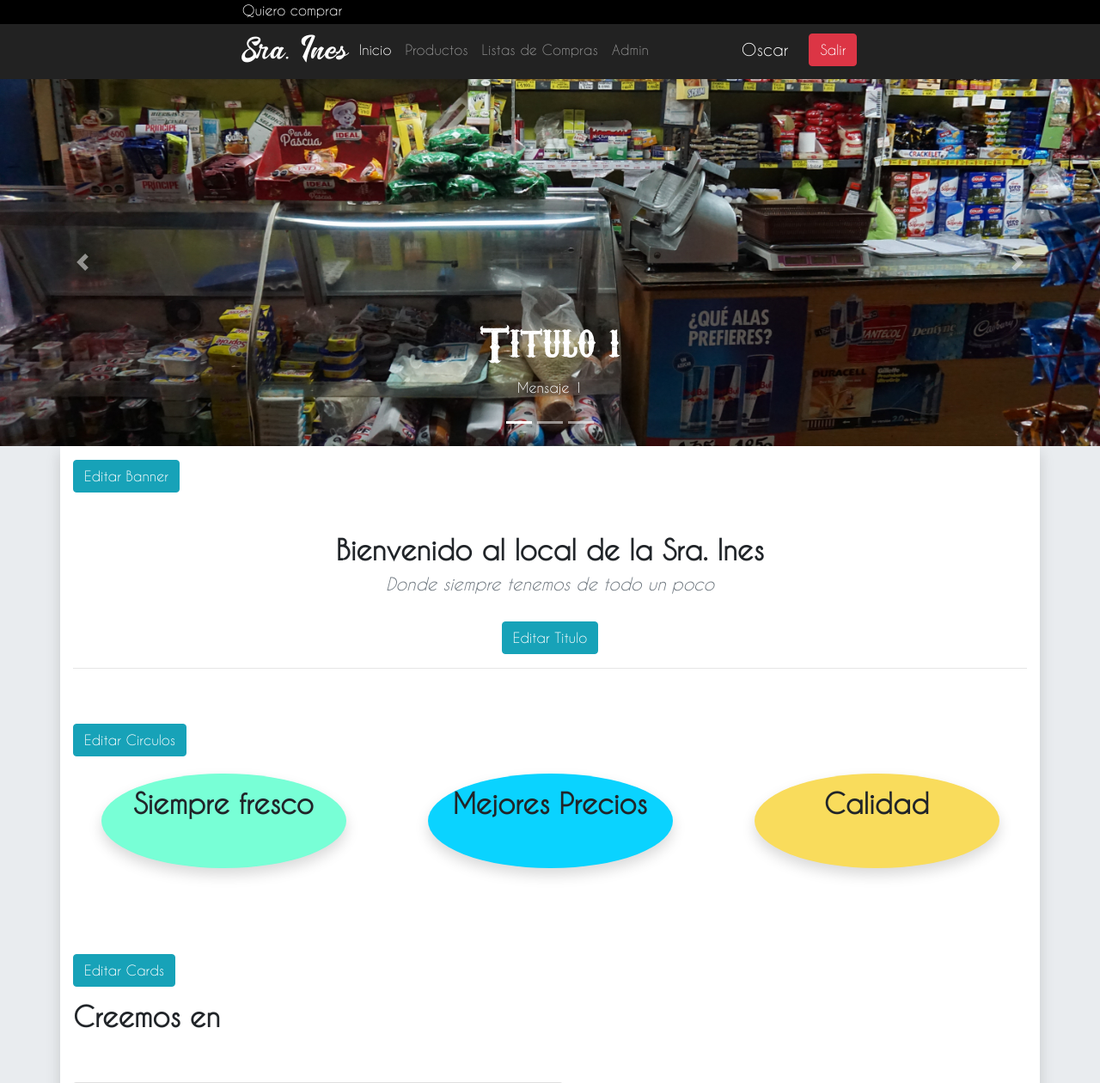
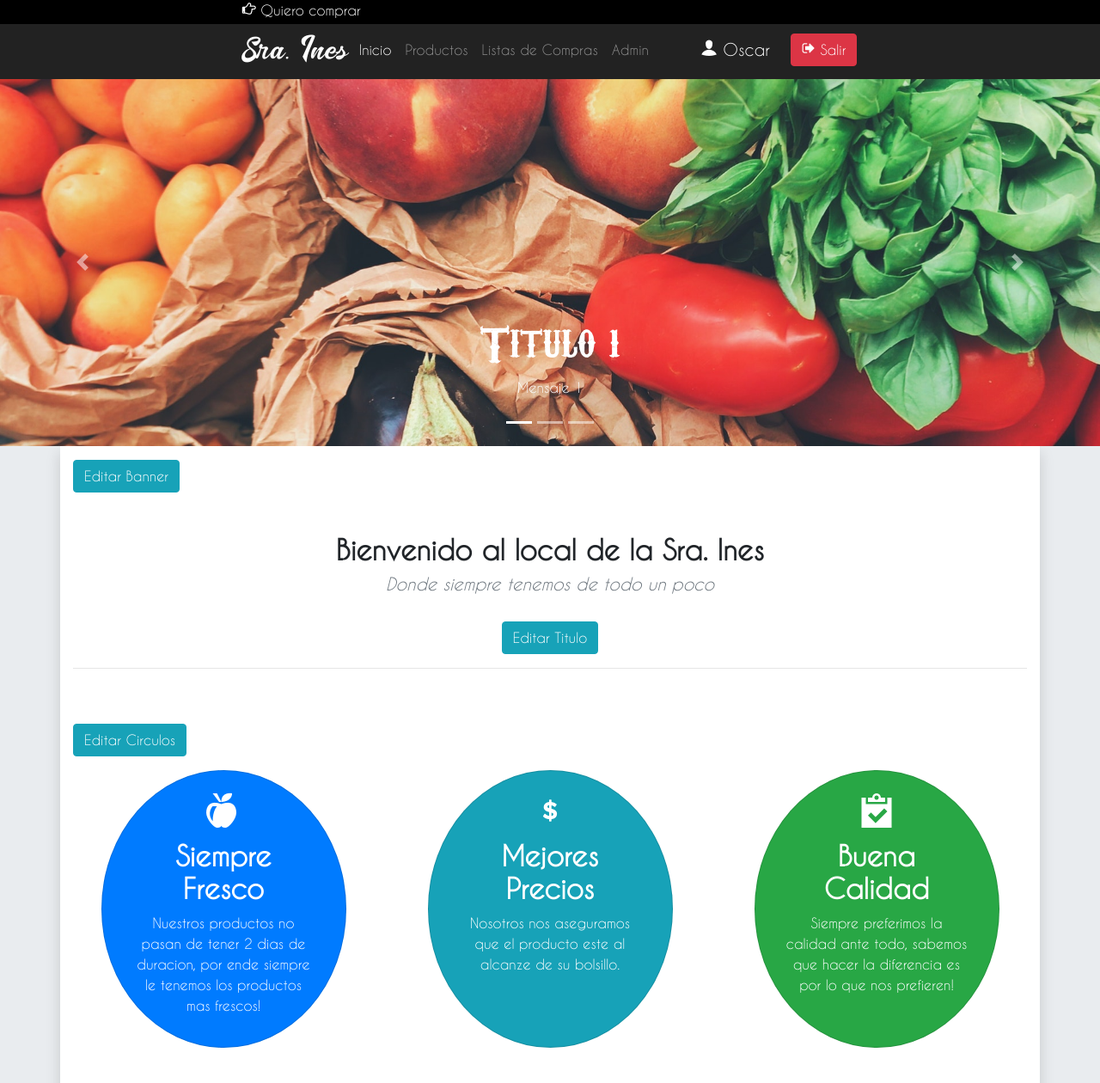
Before and after one commit to oscar8232003/Proyecto_negocio, a Django app: page / in a window 1280 px wide. Shown: the top 1260 px of the page at 86% size. Run offline with Django 3.2, Linux system fonts and the light colour scheme; a user stored in the database is signed in; data comes from the database, SQL or seed files in the repository; both versions use the stored data as it was after the commit; some libraries are stand-ins or nearby versions.

Commit message:
cambiando a imagenes mas livianas y iconos descargados

```diff
--- /dev/null
+++ b/negocio/core/static/core/css/iconos.css
@@ -0,0 +1,118 @@
+@charset "UTF-8";
+
+@font-face {
+  font-family: "css";
+  src:url("fonts/css.eot");
+  src:url("fonts/css.eot?#iefix") format("embedded-opentype"),
+    url("fonts/css.woff") format("woff"),
+    url("fonts/css.ttf") format("truetype"),
+    url("fonts/css.svg#css") format("svg");
+  font-weight: normal;
+  font-style: normal;
+
+}
+
+[data-icon]:before {
+  font-family: "css" !important;
+  content: attr(data-icon);
+  font-style: normal !important;
+  font-weight: normal !important;
+  font-variant: normal !important;
+  text-transform: none !important;
+  speak: none;
+  line-height: 1;
+  -webkit-font-smoothing: antialiased;
+  -moz-osx-font-smoothing: grayscale;
+}
+
+[class^="icon-"]:before,
+[class*=" icon-"]:before {
+  font-family: "css" !important;
+  font-style: normal !important;
+  font-weight: normal !important;
+  font-variant: normal !important;
+  text-transform: none !important;
+  speak: none;
+  line-height: 1;
+  -webkit-font-smoothing: antialiased;
+  -moz-osx-font-smoothing: grayscale;
+}
+
+.icon-phone:before {
+  content: "\61";
+}
+.icon-search:before {
+  content: "\66";
+}
+.icon-map-marker:before {
+  content: "\68";
+}
+.icon-facebook-official:before {
+  content: "\6a";
+}
+.icon-instagram:before {
+  content: "\6b";
+}
+.icon-twitter:before {
+  content: "\6c";
+}
+.icon-twitch:before {
+  content: "\6d";
+}
+.icon-social-youtube:before {
+  content: "\6e";
+}
+.icon-user:before {
+  content: "\62";
+}
+.icon-envelope:before {
+  content: "\63";
+}
+.icon-lock:before {
+  content: "\64";
+}
+.icon-arrow-circle-right:before {
+  content: "\65";
+}
+.icon-hand-o-right:before {
+  content: "\67";
+}
+.icon-male:before {
+  content: "\69";
+}
+.icon-dollar:before {
+  content: "\6f";
+}
+.icon-user-1:before {
+  content: "\70";
+}
+.icon-question-circle:before {
+  content: "\71";
+}
+.icon-user-2:before {
+  content: "\72";
+}
+.icon-sign-out:before {
+  content: "\73";
+}
+.icon-trash-b:before {
+  content: "\74";
+}
+.icon-pencil:before {
+  content: "\75";
+}
+.icon-plus-square:before {
+  content: "\76";
+}
+.icon-eye:before {
+  content: "\77";
+}
+.icon-arrow-left:before {
+  content: "\78";
+}
+.icon-apple:before {
+  content: "\79";
+}
+.icon-check-clipboard-1:before {
+  content: "\7a";
+}
--- a/negocio/core/templates/core/base.html
+++ b/negocio/core/templates/core/base.html
@@ -20,12 +20,15 @@
 
 	<!--ICONO-->
 	<link rel="shortcut icon" href="/media/core/ico.ico" />
+
 	<!--BOOTSTRAP 4-->
 	<link rel="stylesheet" href="{% static 'core/css/bootstrap.css' %}">
+
 	<!--MIS ESTILOS BASE-->
 	<link rel="stylesheet" href="{% static 'core/css/estilos_base.css' %}">
+
 	<!--ICONOS-->
-	<link href="https://file.myfontastic.com/c6bMe6q2EX423WrAAL4UwC/icons.css" rel="stylesheet">
+	<link rel="stylesheet" href="{%static 'core/css/iconos.css'%}">
 
 	<!--LIGHTBOX-->
 	<link rel="stylesheet" href="{% static 'core/css/lightbox.css' %}">
@@ -64,17 +67,6 @@
 	<meta property="og:locale" content="es_CH">
 
 
-	<!--=====================================
-	Marcado para DATOS ESTRUCTURADOS GOOGLE
-	======================================
-
-	<meta itemprop="name" content="<?php echo $cabeceras['titulo'];?>">
-	<meta itemprop="url" content="<?php echo $url.$cabeceras['ruta'];?>">
-	<meta itemprop="description" content="<?php echo $cabeceras['descripcion'];?>">
-	<meta itemprop="image" content="<?php echo $servidor.$cabeceras['portada'];?>">
-	<title><?php echo  $cabeceras['titulo']; ?></title>
-
-	-->
 </head>
 <body>
 	<div class="loader"></div>
--- a/negocio/core/templates/core/index.html
+++ b/negocio/core/templates/core/index.html
@@ -51,32 +51,49 @@
 
             <!--SECCION DE LOS CIRCULOS-->
             {%if Circulos is not None%}
-            <div class="d-none d-lg-block col-lg-4 col-xl-3 cuadros bc-verde text-center shadow p-3 m-lg-1">
-                <span class="icono" data-icon="y"><h2><strong>{{Circulos.circulo1_titulo}}</strong></h2></span>
+
+            <div class="d-none d-lg-block col-lg-4 col-xl-3 card text-white bg-primary text-center cuadros">
+              <div class="card-body">
+                <span class="icono card-title" data-icon="y"><h2><strong>{{Circulos.circulo1_titulo}}</strong></h2></span>
                 {{Circulos.circulo1_contenido|safe}}
+              </div>
             </div>
-            <div class="d-none d-lg-block col-lg-4 col-xl-3 cuadros bc-celeste text-center shadow p-3 m-lg-1">
-                <span class="icono" data-icon="o"><h2><strong>{{Circulos.circulo2_titulo}}</strong></h2></span>
+
+            <div class="d-none d-lg-block col-lg-4 col-xl-3 card text-white bg-info text-center cuadros">
+              <div class="card-body">
+                <span class="icono card-title" data-icon="o"><h2><strong>{{Circulos.circulo2_titulo}}</strong></h2></span>
                 {{Circulos.circulo2_contenido|safe}}
+              </div>
             </div>
-            <div class="d-none d-lg-block col-lg-4 col-xl-3 cuadros bc-amarillo text-center shadow p-3 m-lg-1">
-                <span class="icono" data-icon="z"><h2><strong>{{Circulos.circulo3_titulo}}</strong></h2></span>
+
+            <div class="d-none d-lg-block col-lg-4 col-xl-3 card text-white bg-success text-center cuadros">
+              <div class="card-body">
+                <span class="icono card-title" data-icon="z"><h2><strong>{{Circulos.circulo3_titulo}}</strong></h2></span>
                 {{Circulos.circulo3_contenido|safe}}
+              </div>
             </div>
 
             {%else%}
 
-            <div class="d-none d-lg-block col-lg-4 col-xl-3 cuadros bc-verde text-center shadow p-3 m-lg-1">
-                <span class="icono" data-icon="y"><h2><strong>Siempre fresco</strong></h2></span>
-                <p class="p-3 m-0"></p>
+            <div class="d-none d-lg-block col-lg-4 col-xl-3 card text-white bg-primary text-center cuadros">
+              <div class="card-body">
+                <span class="icono card-title" data-icon="y"><h2><strong>Siempre Fresco</strong></h2></span>
+                <p>Nuestros productos no pasan de tener 2 dias de duracion, por ende siempre le tenemos los productos mas frescos!</p>
+              </div>
             </div>
-            <div class="d-none d-lg-block col-lg-4 col-xl-3 cuadros bc-celeste text-center shadow p-3 m-lg-1">
-                <span class="icono" data-icon="o"><h2><strong>Mejores Precios</strong></h2></span>
-                <p class="p-3 m-0"></p>
+
+            <div class="d-none d-lg-block col-lg-4 col-xl-3 card text-white bg-info text-center cuadros">
+              <div class="card-body">
+                <span class="icono card-title" data-icon="o"><h2><strong>Mejores Precios</strong></h2></span>
+                <p>Nosotros nos aseguramos que el producto este al alcanze de su bolsillo.</p>
+              </div>
             </div>
-            <div class="d-none d-lg-block col-lg-4 col-xl-3 cuadros bc-amarillo text-center shadow p-3 m-lg-1">
-                <span class="icono" data-icon="z"><h2><strong>Calidad</strong></h2></span>
-                <p class="p-3 m-0"></p>
+
+            <div class="d-none d-lg-block col-lg-4 col-xl-3 card text-white bg-success text-center cuadros">
+              <div class="card-body">
+                <span class="icono card-title" data-icon="z"><h2><strong>Buena Calidad</strong></h2></span>
+                <p>Siempre preferimos la calidad ante todo, sabemos que hacer la diferencia es por lo que nos prefieren!</p>
+              </div>
             </div>
             {%endif%}
             <!--FIN SECCION DE LOS CIRCULOS-->
--- a/negocio/lista_compra/templates/lista_compra/listar.html
+++ b/negocio/lista_compra/templates/lista_compra/listar.html
@@ -135,7 +135,7 @@
                 </div>
                 {%else%}
                 <div class="col-12 text-center">
-                    <h4>No tienes listas de compras creadas, ve a crear una lista de compra, que esperas?</h4>
+                    <h4 class="p-5"><strong>No tienes listas de compras creadas, ve a crear una lista de compra, que esperas?</strong></h4>
                 </div>
             {%endif%}
    </form>
```
Also changed, not shown: negocio/core/static/core/css/fonts/css.ttf (added), negocio/core/static/core/css/fonts/css.woff (added), negocio/db.sqlite3, negocio/media/core/banner/carousel1.JPG, negocio/media/core/banner/carousel2.JPG, 4 other files.
